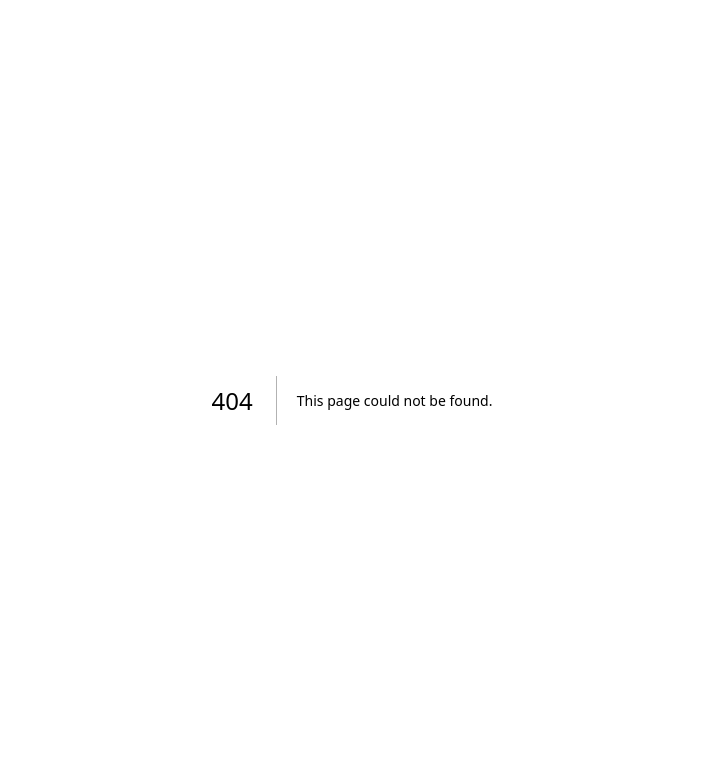
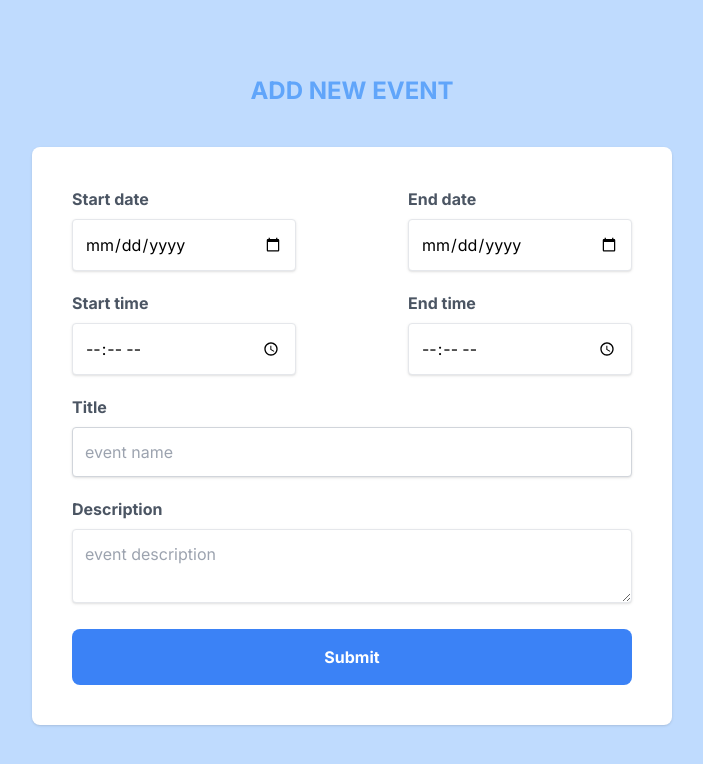
Before and after one commit to windhub77777/react-calendar, a Next.js app in the folder react_calendar/: page /AddNewEvents in a window 1280 px wide. Before the commit this address had no page. Shown: the top 764 px of the page, without its empty margins (288-991 px from the left). Built offline with nearby package versions, Linux system fonts and the light colour scheme.

Commit message:
add event form :

```diff
--- /dev/null
+++ b/react_calendar/app/(addEvents)/AddNewEvents/page.tsx
@@ -0,0 +1,12 @@
+import AddEventsSection from '@/components/AddEvents/page'
+import React from 'react'
+
+const AddNewEvents = () => {
+    return (
+        <>
+            <AddEventsSection />
+        </>
+    )
+}
+
+export default AddNewEvents
--- /dev/null
+++ b/react_calendar/components/AddEvents/page.tsx
@@ -0,0 +1,67 @@
+'use client'
+import React, { useState } from 'react'
+
+const AddEventsSection = () => {
+    const [data, setData] = useState({
+        startDate: "",
+        endDate: "",
+        startTime: "",
+        endTime: "",
+        title: "",
+        description: ""
+    })
+    const handleChange = (e:any)=>{
+        let {name,value} = e.target ;
+        // setData({..data,[name]:value})
+
+    }
+    return (
+        <>
+            <div className="bg-blue-200 min-h-screen flex items-center">
+                <div className="w-full">
+                    <h2 className="text-center text-blue-400 font-bold text-2xl uppercase mb-10">Add new event</h2>
+                    <div className="bg-white p-10 rounded-lg shadow md:w-3/4 mx-auto lg:w-1/2">
+                        <form action="">
+
+                            <div className="mb-5 flex justify-between">
+                                <div className="w-2/5">
+                                    <label htmlFor="twitter" className="block mb-2 font-bold text-gray-600">Start date</label>
+                                    <input type="date" id="twitter" name="startDate" value={data.startDate} placeholder="Start date" className="border  shadow p-3 w-full rounded mb-" />
+                                    {/* <p className="text-sm text-red-400 mt-2"></p> */}
+                                </div>
+                                <div className="w-2/5">
+                                    <label htmlFor="twitter" className="block mb-2 font-bold text-gray-600">End date</label>
+                                    <input type="date" id="twitter" name="endDate" value={data.endDate} placeholder="End date" className="border  shadow p-3 w-full rounded mb-" />
+                                    {/* <p className="text-sm text-red-400 mt-2"></p> */}
+                                </div>
+                            </div>
+                            <div className="mb-5 flex justify-between">
+                                <div className="w-2/5">
+                                    <label htmlFor="twitter" className="block mb-2 font-bold text-gray-600">Start time</label>
+                                    <input type="time" id="twitter" name="startTime" value={data.startTime} placeholder="start time" className="border  shadow p-3 w-full rounded mb-" />
+                                    {/* <p className="text-sm text-red-400 mt-2"></p> */}
+                                </div>
+                                <div className="w-2/5">
+                                    <label htmlFor="twitter" className="block mb-2 font-bold text-gray-600">End time </label>
+                                    <input type="time" id="twitter" name="endTime" value={data.endTime} placeholder="end time" className="border  shadow p-3 w-full rounded mb-" />
+                                    {/* <p className="text-sm text-red-400 mt-2"></p> */}
+                                </div>
+                            </div>
+                            <div className="mb-5">
+                                <label htmlFor="name" className="block mb-2 font-bold text-gray-600">Title</label>
+                                <input type="text" id="name" name="name" placeholder="event name" className="border border-gray-300 shadow p-3 w-full rounded mb-" />
+                            </div>
+                            <div className="mb-5">
+                                <label htmlFor="twitter" className="block mb-2 font-bold text-gray-600">Description</label>
+                                <textarea id="twitter" name="twitter" placeholder="event description" className="border  shadow p-3 w-full rounded mb-" />
+                                {/* <p className="text-sm text-red-400 mt-2"></p> */}
+                            </div>
+                            <button className="block w-full bg-blue-500 text-white font-bold p-4 rounded-lg">Submit</button>
+                        </form>
+                    </div>
+                </div>
+            </div>
+        </>
+    )
+}
+export default AddEventsSection
--- a/react_calendar/components/Calendar/page.tsx
+++ b/react_calendar/components/Calendar/page.tsx
@@ -3,8 +3,9 @@
 import React, { useState } from 'react'
 import TableSection from '../TableForm/page'
 import moment from 'moment'
-
+import { useRouter } from 'next/navigation'
 const Calendar = () => {
+  const route = useRouter()
   const [view, setView] = useState("Week")
   const [selectedDate, setSelectedDate] = useState<any>(new Date())
   const handleDate = () => {
@@ -50,7 +51,9 @@ const Calendar = () => {
       setSelectedDate(new Date())
     }
   }
-
+  const handleAddEvent = () => {
+    route.push("/AddNewEvents")
+  }
   return (
     <>
       <div className='flex g-slate-400 w-full mt-5 relative'>
@@ -76,6 +79,9 @@ const Calendar = () => {
               className={`px-7 xss:px-2 py-2  rounded-md ml-5  hover:bg-orange-400 ${view == "Week" ? "bg-orange-400 border border-slate-100 " : "border border-orange-200 bg-slate-100"}`}>Week</button>
             <button onClick={() => { setView("Day") }}
               className={`px-7 xss:px-2 py-2  rounded-md ml-5  hover:bg-orange-400 ${view == "Day" ? "bg-orange-400 border border-slate-100 " : "border border-orange-200 bg-slate-100"}`}>Day</button>
+
+            <button onClick={() => { handleAddEvent() }}
+              className="px-7 xss:px-2 py-2  rounded-md ml-5  hover:bg-orange-400  border border-orange-200 bg-slate-100">+ Add Events</button>
           </div>
         </div>
       </div>
--- a/react_calendar/components/eventsData.tsx
+++ b/react_calendar/components/eventsData.tsx
@@ -35,8 +35,8 @@ const demoEvents: EventData[] =
 
     {
       'title': 'Some Event',
-      'start': "2023, 3, 9",
-      'end': "2023, 3, 9"
+      'start': "2023, 9, 9",
+      'end': "2023, 9, 9"
     },
     {
       'title': 'Conference',
```
